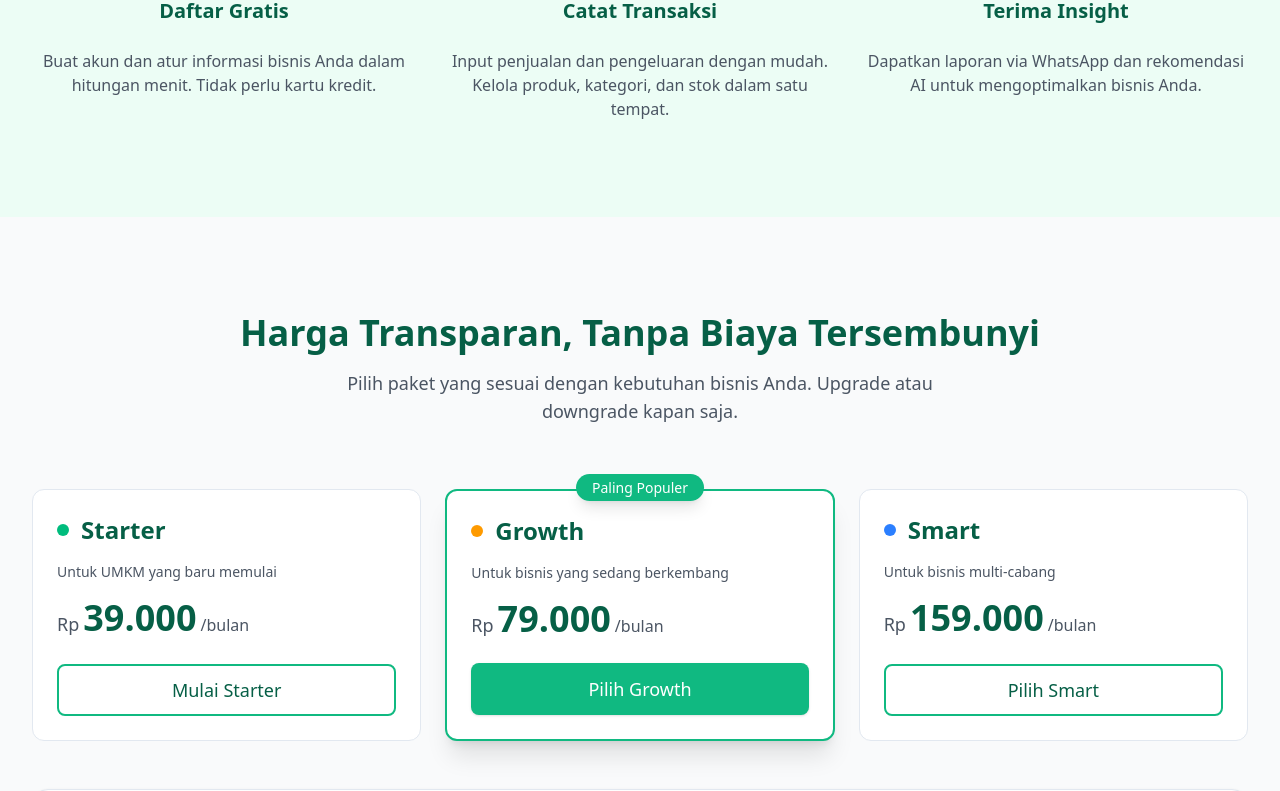
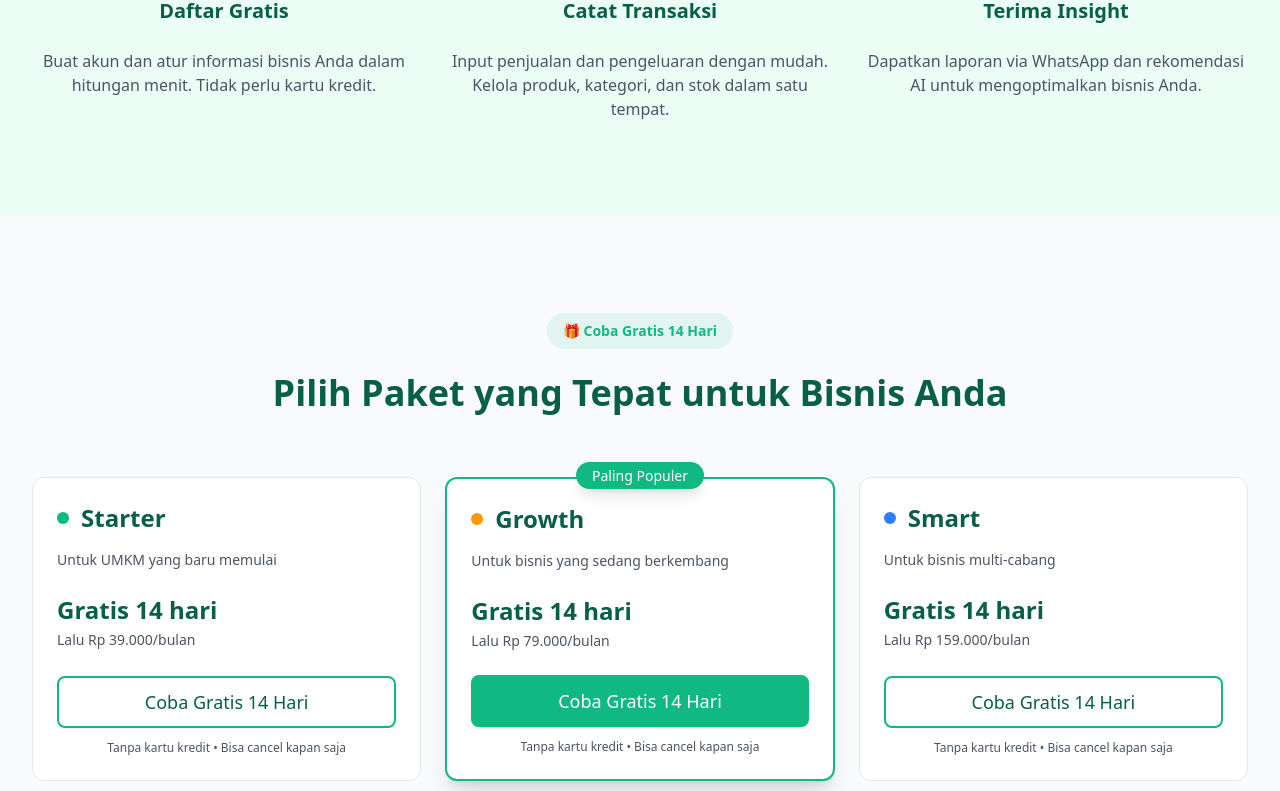
Before and after one commit to JaceJS/keusmart-web, a Next.js app: page / in a window 1280 px wide. Shown: the part 2000-2791 px from the top of the page. Built offline with nearby package versions, Linux system fonts and the light colour scheme.

Commit message:
feat: Implement 14-day free trial promotion with updated pricing UI and URL-driven authentication mode.

```diff
--- a/app/(auth)/login/page.tsx
+++ b/app/(auth)/login/page.tsx
@@ -1,6 +1,7 @@
 "use client";
 
-import { useState } from "react";
+import { useState, useCallback, useEffect } from "react";
+import { useSearchParams, useRouter, usePathname } from "next/navigation";
 import Link from "next/link";
 import Lottie from "lottie-react";
 import { APP_NAME } from "@/app/lib/constants";
@@ -19,7 +20,16 @@ import {
 import financeAnimation from "./finance-animation.json";
 
 export default function AuthPage() {
-  const [mode, setMode] = useState<AuthMode>("login");
+  const searchParams = useSearchParams();
+  const router = useRouter();
+  const pathname = usePathname();
+
+  // Read mode from URL params, default to "login"
+  const modeParam = searchParams.get("mode") as AuthMode | null;
+  const validModes: AuthMode[] = ["login", "register"];
+  const initialMode: AuthMode = validModes.includes(modeParam!) ? modeParam! : "login";
+
+  const [mode, setMode] = useState<AuthMode>(initialMode);
   const [registerStep, setRegisterStep] = useState<RegisterStep>(1);
   const [rememberMe, setRememberMe] = useState(false);
   const [agreeTerms, setAgreeTerms] = useState(false);
@@ -40,6 +50,29 @@ export default function AuthPage() {
   const { register, isLoading: isRegisterLoading } = useRegister();
   const { sendOtp, verifyOtp, isLoading: isOtpLoading } = useOtp();
 
+  // Update URL when mode changes
+  const updateURL = useCallback(
+    (newMode: AuthMode) => {
+      const params = new URLSearchParams(searchParams.toString());
+      params.set("mode", newMode);
+      router.replace(`${pathname}?${params.toString()}`, { scroll: false });
+    },
+    [router, pathname, searchParams]
+  );
+
+  // Sync state with URL params on mount and param changes
+  useEffect(() => {
+    if (modeParam && validModes.includes(modeParam) && modeParam !== mode) {
+      setMode(modeParam);
+      setRegisterStep(1);
+      setOtp("");
+      setVerificationToken("");
+      setPassword("");
+      setConfirmPassword("");
+      setErrorMessage(null);
+    }
+  }, [modeParam]);
+
   const handleModeChange = (newMode: AuthMode) => {
     setMode(newMode);
     setRegisterStep(1);
@@ -48,6 +81,7 @@ export default function AuthPage() {
     setPassword("");
     setConfirmPassword("");
     setErrorMessage(null);
+    updateURL(newMode);
   };
 
   const handleLoginSubmit = async (e: React.FormEvent) => {
@@ -85,8 +119,6 @@ export default function AuthPage() {
           password,
           verificationToken,
         });
-
-        // TODO: Redirect to dashboard
       }
     } catch (error: any) {
       setErrorMessage(error.message || "Terjadi kesalahan saat registrasi");
--- a/app/(public)/privacy/page.tsx
+++ b/app/(public)/privacy/page.tsx
@@ -10,7 +10,11 @@ export default function PrivacyPage() {
   return (
     <div className="min-h-screen bg-background p-6 md:p-12">
       <div className="max-w-3xl mx-auto space-y-8">
-        <Button onClick={() => router.back()} variant="secondary">
+        <Button
+          onClick={() => router.back()}
+          variant="ghost"
+          className="hover:bg-transparent hover:underline"
+        >
           <MoveLeft className="w-4 h-4 mr-2" />
           Kembali
         </Button>
--- a/app/(public)/terms/page.tsx
+++ b/app/(public)/terms/page.tsx
@@ -11,7 +11,11 @@ export default function TermsPage() {
   return (
     <div className="min-h-screen bg-background p-6 md:p-12">
       <div className="max-w-3xl mx-auto space-y-8">
-        <Button onClick={() => router.back()} variant="secondary">
+        <Button
+          onClick={() => router.back()}
+          variant="ghost"
+          className="hover:bg-transparent hover:underline"
+        >
           <MoveLeft className="w-4 h-4 mr-2" />
           Kembali
         </Button>
--- a/app/components/landing/FinalCTA.tsx
+++ b/app/components/landing/FinalCTA.tsx
@@ -2,6 +2,7 @@ import { Button } from "@/app/components/ui/Button";
 import { Container } from "@/app/components/ui/Container";
 import { ArrowRight, CheckCircle2 } from "lucide-react";
 import { APP_NAME } from "@/app/lib/constants";
+import Link from "next/link";
 
 export function FinalCTA() {
   return (
@@ -21,13 +22,11 @@ export function FinalCTA() {
           </p>
 
           <div className="mb-8 flex flex-col items-center gap-4 sm:flex-row sm:justify-center">
-            <Button size="lg" className="group w-full sm:w-auto">
-              Coba Gratis 14 Hari
-              <ArrowRight className="h-5 w-5 transition-transform group-hover:translate-x-1" />
-            </Button>
-            <Button size="lg" variant="secondary" className="w-full sm:w-auto">
-              Lihat Semua Paket
-            </Button>
+            <Link href="#pricing">
+              <Button size="lg" variant="primary" className="w-full sm:w-auto">
+                Lihat Semua Paket
+              </Button>
+            </Link>
           </div>
 
           <div className="flex flex-wrap items-center justify-center gap-6 text-sm text-text-secondary">
--- a/app/components/landing/Footer.tsx
+++ b/app/components/landing/Footer.tsx
@@ -77,6 +77,7 @@ export function Footer() {
           <div className="flex items-center gap-1 text-sm">
             <Link
               href="/privacy"
+              target="_blank"
               className="px-2 py-1 text-text-secondary transition-colors hover:text-primary"
             >
               Kebijakan Privasi
@@ -84,6 +85,7 @@ export function Footer() {
             <span className="text-border">·</span>
             <Link
               href="/terms"
+              target="_blank"
               className="px-2 py-1 text-text-secondary transition-colors hover:text-primary"
             >
               Syarat & Ketentuan
--- a/app/components/landing/Hero.tsx
+++ b/app/components/landing/Hero.tsx
@@ -1,6 +1,7 @@
 import { Button } from "@/app/components/ui/Button";
 import { Container } from "@/app/components/ui/Container";
 import { ArrowRight, BarChart3, MessageCircle, Sparkles } from "lucide-react";
+import Link from "next/link";
 
 export function Hero() {
   return (
@@ -25,6 +26,7 @@ export function Hero() {
             </p>
 
             <div className="flex flex-col gap-3 sm:flex-row sm:gap-4">
+              <Link href="/login?mode=register">
                 <Button
                   size="lg"
                   className="group w-full justify-center sm:w-auto"
@@ -32,6 +34,8 @@ export function Hero() {
                   Coba Gratis 14 Hari
                   <ArrowRight className="h-5 w-5 transition-transform group-hover:translate-x-1" />
                 </Button>
+              </Link>
+              <Link href="/#pricing">
                 <Button
                   size="lg"
                   variant="secondary"
@@ -39,6 +43,7 @@ export function Hero() {
                 >
                   Lihat Harga
                 </Button>
+              </Link>
             </div>
 
             <div className="flex flex-wrap items-center gap-6 pt-4">
--- a/app/components/landing/Pricing.tsx
+++ b/app/components/landing/Pricing.tsx
@@ -1,3 +1,4 @@
+import Link from "next/link";
 import { Button } from "@/app/components/ui/Button";
 import { Card } from "@/app/components/ui/Card";
 import { Container } from "@/app/components/ui/Container";
@@ -32,13 +33,14 @@ export function Pricing() {
     <section id="pricing" className="py-20 lg:py-24 bg-gray-50">
       <Container>
         <div className="mb-16 text-center">
+          <div className="mb-6 flex justify-center">
+            <span className="inline-flex items-center gap-2 rounded-full bg-primary/10 px-4 py-2 text-sm font-semibold text-primary">
+              🎁 Coba Gratis 14 Hari
+            </span>
+          </div>
           <h2 className="mb-4 text-3xl font-bold text-foreground sm:text-4xl">
-            Harga Transparan, Tanpa Biaya Tersembunyi
+            Pilih Paket yang Tepat untuk Bisnis Anda
           </h2>
-          <p className="mx-auto max-w-2xl text-lg text-text-secondary">
-            Pilih paket yang sesuai dengan kebutuhan bisnis Anda. Upgrade atau
-            downgrade kapan saja.
-          </p>
         </div>
 
         {/* Plan Cards */}
@@ -66,27 +68,33 @@ export function Pricing() {
                 </h3>
               </div>
 
-              <p className="text-sm text-text-secondary mb-4">
+              <p className="text-sm text-text-secondary mb-6">
                 {plan.description}
               </p>
 
-              <div className="flex items-baseline gap-1 mb-6">
-                <span className="text-lg font-medium text-text-secondary">
-                  Rp
+              <div className="mb-6">
+                <div className="mb-1">
+                  <span className="text-2xl font-bold text-foreground">
+                    Gratis 14 hari
                   </span>
-                <span className="text-4xl font-bold text-foreground">
-                  {formatPlanPrice(plan.price)}
-                </span>
-                <span className="text-text-secondary">/bulan</span>
+                </div>
+                <div className="text-sm text-text-secondary">
+                  Lalu Rp {formatPlanPrice(plan.price)}/bulan
+                </div>
               </div>
 
+              <Link href="/login?mode=register" className="mt-auto">
                 <Button
                   variant={plan.isPopular ? "primary" : "secondary"}
                   size="lg"
-                className="w-full mt-auto"
+                  className="w-full"
                 >
-                {plan.cta}
+                  Coba Gratis 14 Hari
                 </Button>
+              </Link>
+              <p className="mt-3 text-center text-xs text-text-secondary">
+                Tanpa kartu kredit • Bisa cancel kapan saja
+              </p>
             </Card>
           ))}
         </div>
```
Also changed, not shown: features/plans/constants/plans.ts (+16 -16 lines). Lines whose indentation alone changed are shown as unchanged.
